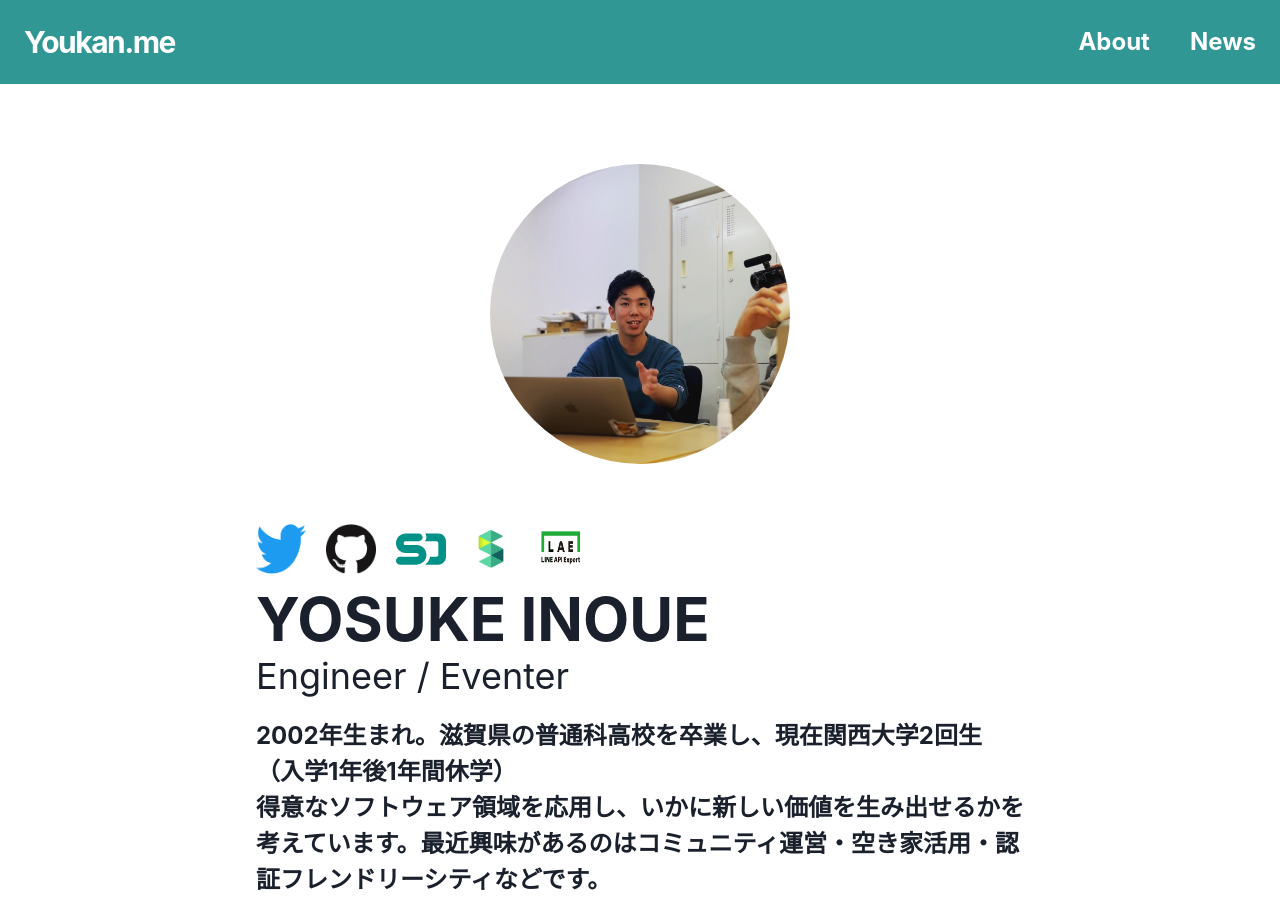
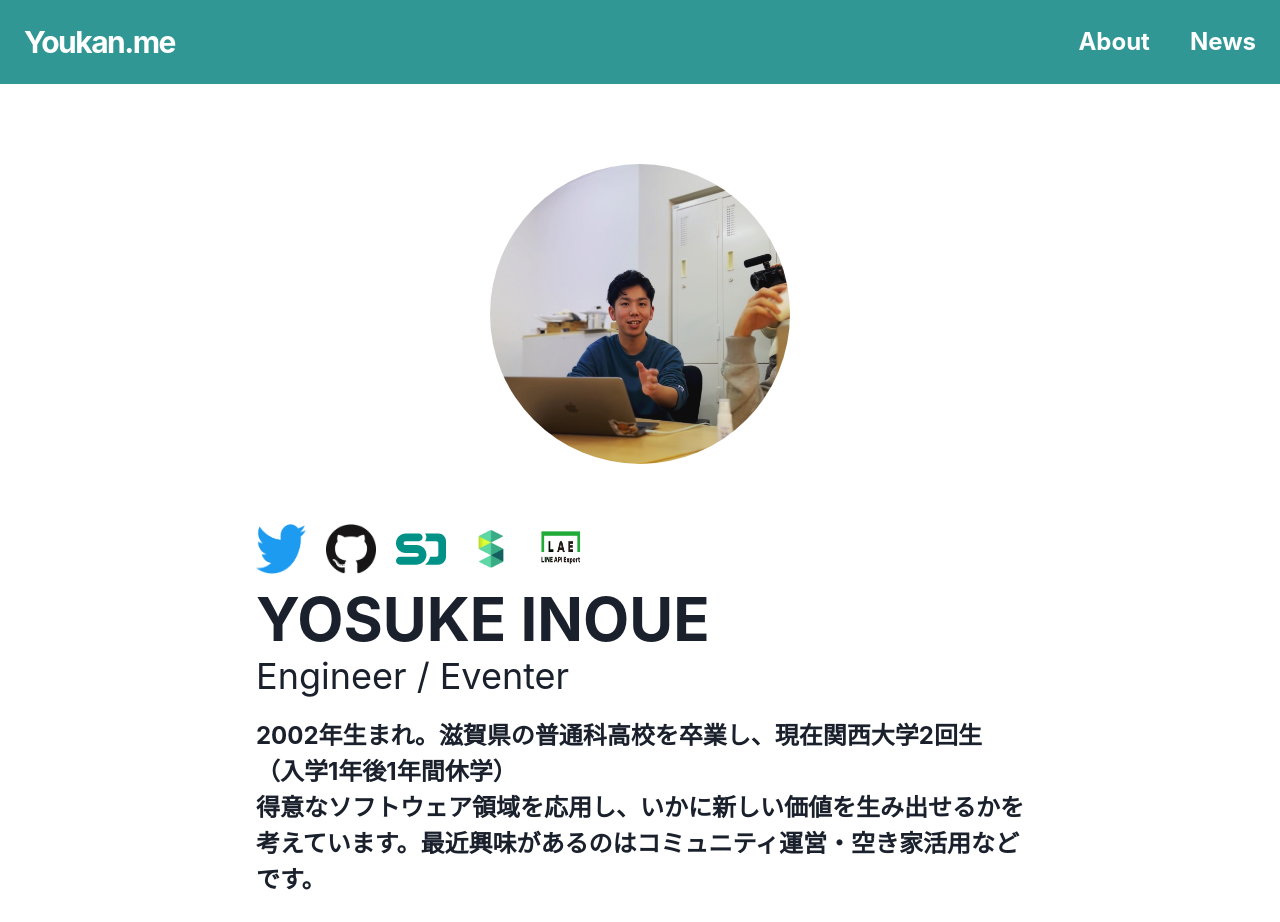
Before and after one commit to inoue2002/portfolio-v3, a Next.js app: page / in a window 1280 px wide. Shown: the top 922 px of the page. Built offline with nearby package versions, Linux system fonts and the light colour scheme; no server answers.

Commit message:
chore: fix typo

```diff
--- a/src/components/Seo.tsx
+++ b/src/components/Seo.tsx
@@ -20,7 +20,7 @@ const Seo: VFC<MetaData> = ({
 }) => {
   const defaultTitle = '井上陽介（ようかん）のポートフォリオ | Engineer Eventer'
   const defaultDescription =
-    '井上陽介のポートフォリオです。2002年生まれ。滋賀県の普通科高校を卒業し、現在関西大学2回生（入学1年後1年間休学）得意なソフトウェア領域を応用し、いかに新しい価値を生み出せるかを考えています。最近興味があるのはコミュニティ運営・空き家活用・認証フレンドリーシティなどです。'
+    '井上陽介のポートフォリオです。2002年生まれ。滋賀県の普通科高校を卒業し、現在関西大学2回生（入学1年後1年間休学）得意なソフトウェア領域を応用し、いかに新しい価値を生み出せるかを考えています。最近興味があるのはコミュニティ運営・空き家活用などです。'
 
   const title = pageTitle ? `${pageTitle} | ${defaultTitle}` : defaultTitle
   const description = pageDescription ? pageDescription : defaultDescription
--- a/src/components/Top.tsx
+++ b/src/components/Top.tsx
@@ -38,7 +38,7 @@ export default function Top() {
         </Text>
         <Spacer />
         <Text fontSize={'2xl'} display={'block'} as="b">
-          得意なソフトウェア領域を応用し、いかに新しい価値を生み出せるかを考えています。最近興味があるのはコミュニティ運営・空き家活用・認証フレンドリーシティなどです。
+          得意なソフトウェア領域を応用し、いかに新しい価値を生み出せるかを考えています。最近興味があるのはコミュニティ運営・空き家活用などです。
         </Text>
       </Box>
       <Box style={{ marginTop: '20px' }}>
```
